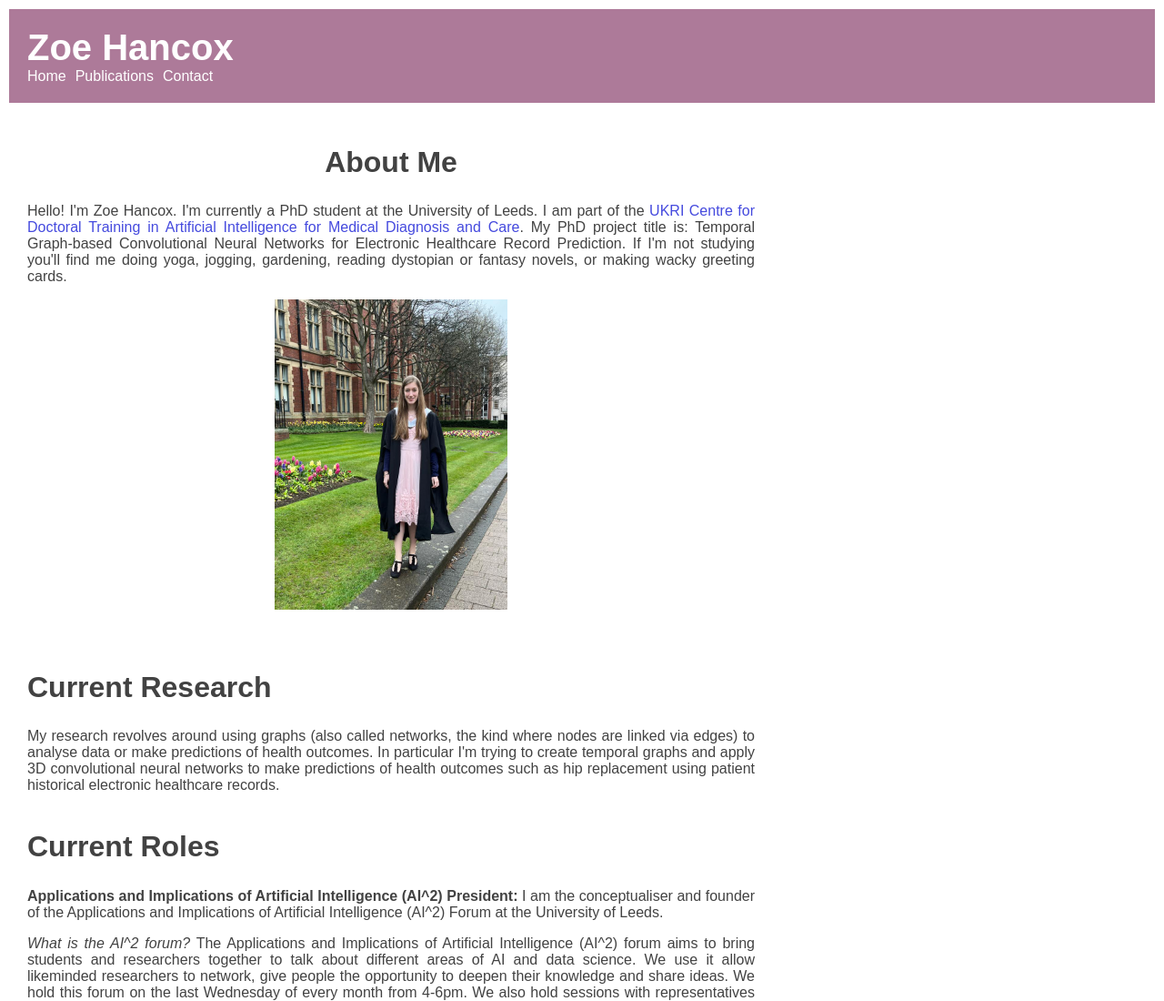
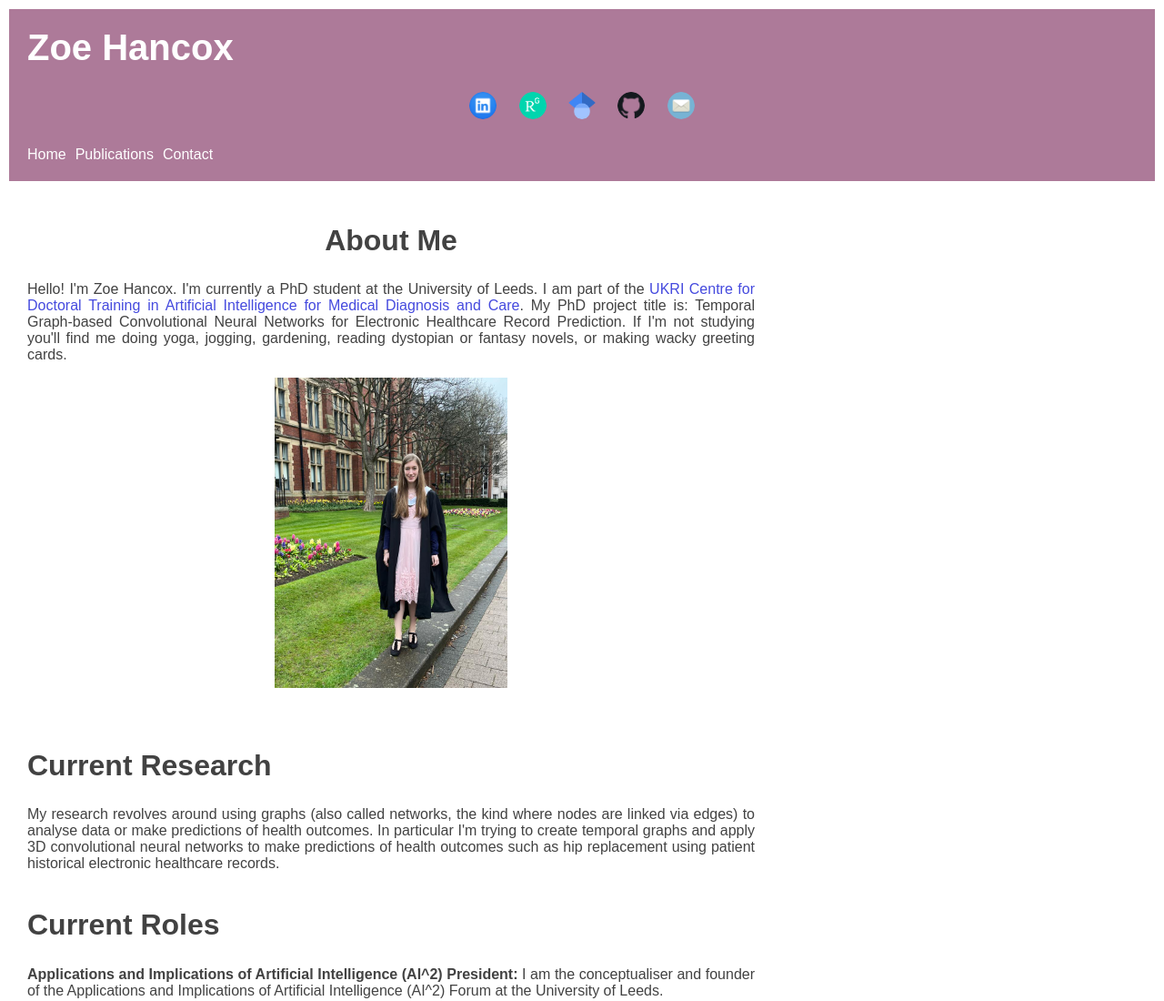
Before and after one commit to ZoeHancox/zoehancox.github.io, a plain HTML site: page index.html in a window 1280 px wide. Shown: the top 1100 px of the page at 91% size. Drawn offline with Linux system fonts and the light colour scheme.

Commit message:
Links to social media etc in header

```diff
--- a/index.html
+++ b/index.html
@@ -11,7 +11,17 @@
 
 <body>
   <header>
-    <h1>Zoe Hancox</h1>
+    <h1>Zoe Hancox</h1><p><a href="https://www.linkedin.com/in/zoelouisehancox/?originalSubdomain=uk" target="_blank">
+      <img src="images/linkedin_logo.png" alt="LinkedIn" class="footer-image"/></a>
+    <a href="https://www.researchgate.net/profile/Zoe-Hancox-2" target="_blank">
+      <img src="images/researchgate_logo.png" alt="ResearchGate" class="footer-image"/></a>
+    <a href="https://scholar.google.com/citations?hl=en&user=W5HfvpUAAAAJ" target="_blank">
+      <img src="images/google_scholar_logo.png" alt="Google Scholar" class="footer-image"/></a>
+    <a href="https://github.com/ZoeHancox" target="_blank">
+      <img src="images/github_logo.png" alt="GitHub" class="footer-image"/></a>
+    <a href="mailto:ll15zlh@leeds.ac.uk" target="_blank">
+      <img src="images/email_logo.png" alt="Email" class="footer-image"/></a>
+  </p>
     <nav>
       <ul>
         <li><a href="index.html">Home</a></li>
```
